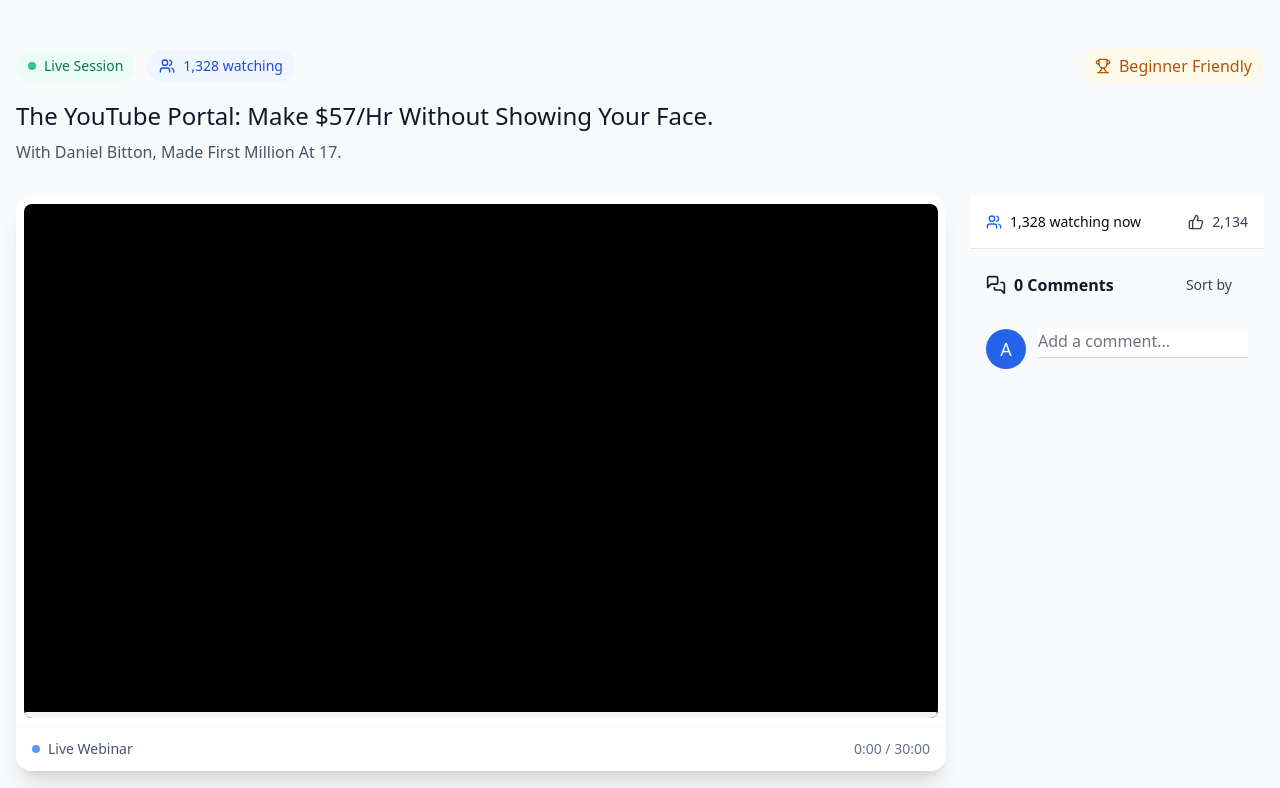
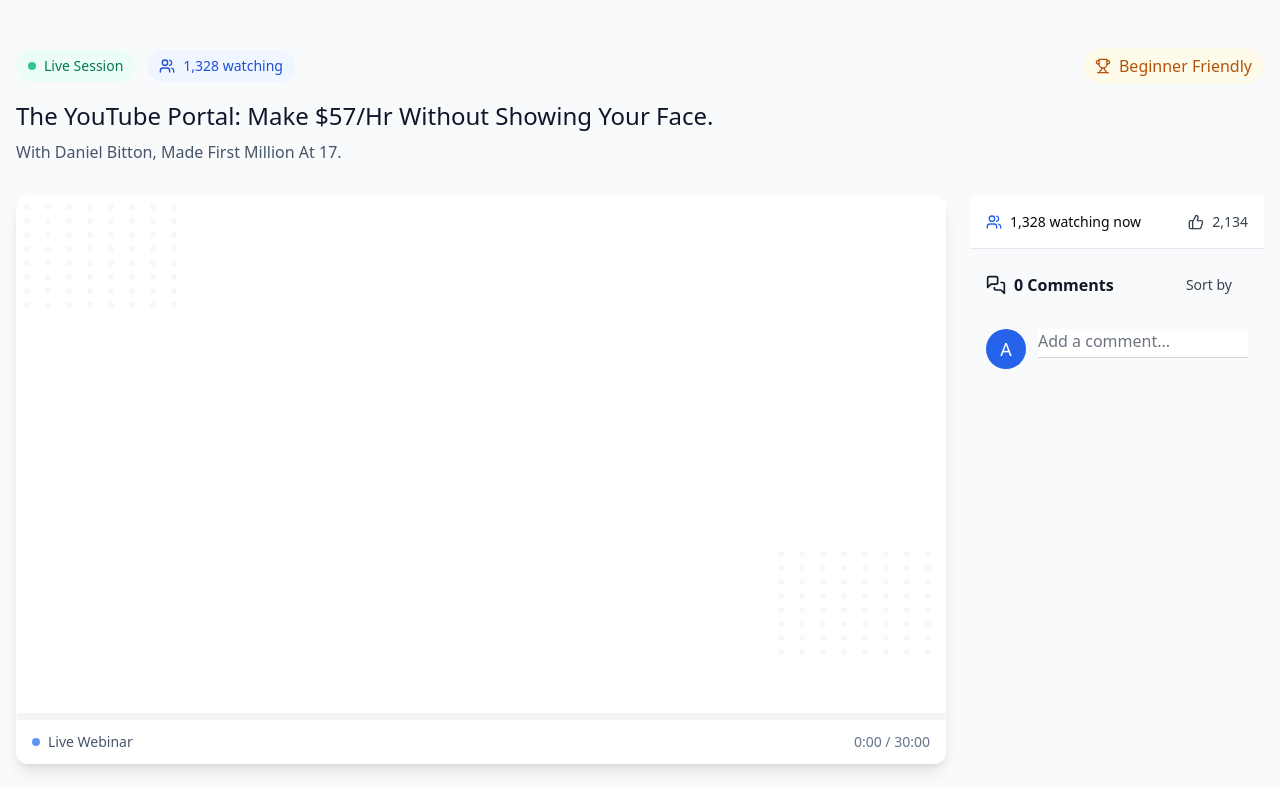
Before and after one commit to AvoCodes/youtubeportal, a React (Vite) app: page / in a window 1280 px wide. Shown: the top 788 px of the page. Built offline with nearby package versions, Linux system fonts and the light colour scheme.

Commit message:
Remove black edges from video player
The black edges around the video player have been removed.

```diff
--- a/src/components/VideoPlayer.tsx
+++ b/src/components/VideoPlayer.tsx
@@ -44,7 +44,7 @@ const VideoPlayer: React.FC<VideoPlayerProps> = ({ wistiaId, onTimeUpdate }) =>
   }, [wistiaId, onTimeUpdate]);
 
   return (
-    <div className="relative w-full aspect-video rounded-lg overflow-hidden shadow-lg">
+    <div className="w-full aspect-video">
       <div className={`wistia_responsive_padding`} style={{ padding: '56.25% 0 0 0', position: 'relative' }}>
         <div className={`wistia_responsive_wrapper`} style={{ height: '100%', left: 0, position: 'absolute', top: 0, width: '100%' }}>
           <div className={`wistia_embed wistia_async_${wistiaId} videoFoam=true`} style={{ height: '100%', position: 'relative', width: '100%' }}>
--- a/src/pages/Index.tsx
+++ b/src/pages/Index.tsx
@@ -142,36 +142,36 @@ const Index = () => {
         <div className="grid gap-6 md:grid-cols-4">
           {/* Video Section - takes up 3/4 of the space */}
           <div className="md:col-span-3 space-y-6">
-            <div className="rounded-2xl overflow-hidden shadow-xl bg-white">
-              {/* Professional border with subtle accents */}
-              <div className="relative border-8 border-white rounded-2xl overflow-hidden">
-                {/* Light dot pattern for background styling - inspired by the image */}
+            <div className="rounded-xl overflow-hidden shadow-lg bg-white">
+              {/* Professional clean container */}
+              <div className="relative overflow-hidden">
+                {/* Light dot pattern for background styling */}
                 <div className="absolute inset-0 pointer-events-none opacity-5 z-0">
-                  <div className="absolute top-0 left-0 w-32 h-32">
-                    <div className="grid grid-cols-6 gap-2">
-                      {Array(36).fill(0).map((_, i) => (
+                  <div className="absolute top-2 left-2 w-40 h-40">
+                    <div className="grid grid-cols-8 gap-2">
+                      {Array(64).fill(0).map((_, i) => (
                         <div key={i} className="w-1.5 h-1.5 rounded-full bg-indigo-500"></div>
                       ))}
                     </div>
                   </div>
-                  <div className="absolute bottom-0 right-0 w-32 h-32">
-                    <div className="grid grid-cols-6 gap-2">
-                      {Array(36).fill(0).map((_, i) => (
+                  <div className="absolute bottom-2 right-2 w-40 h-40">
+                    <div className="grid grid-cols-8 gap-2">
+                      {Array(64).fill(0).map((_, i) => (
                         <div key={i} className="w-1.5 h-1.5 rounded-full bg-indigo-500"></div>
                       ))}
                     </div>
                   </div>
                 </div>
 
-                {/* Actual video player with clean styling */}
-                <div className="relative bg-black z-10">
+                {/* Clean video player styling */}
+                <div className="relative z-10">
                   <VideoPlayer
                     wistiaId="92627nrxy4"
                     onTimeUpdate={handleTimeUpdate}
                   />
 
                   {/* Progress Bar */}
-                  <div className="absolute bottom-0 left-0 right-0 h-1.5 bg-gray-900/30">
+                  <div className="absolute bottom-0 left-0 right-0 h-1.5">
                     <Progress
                       value={(currentTime / 1800) * 100}
                       className="h-full"
```
